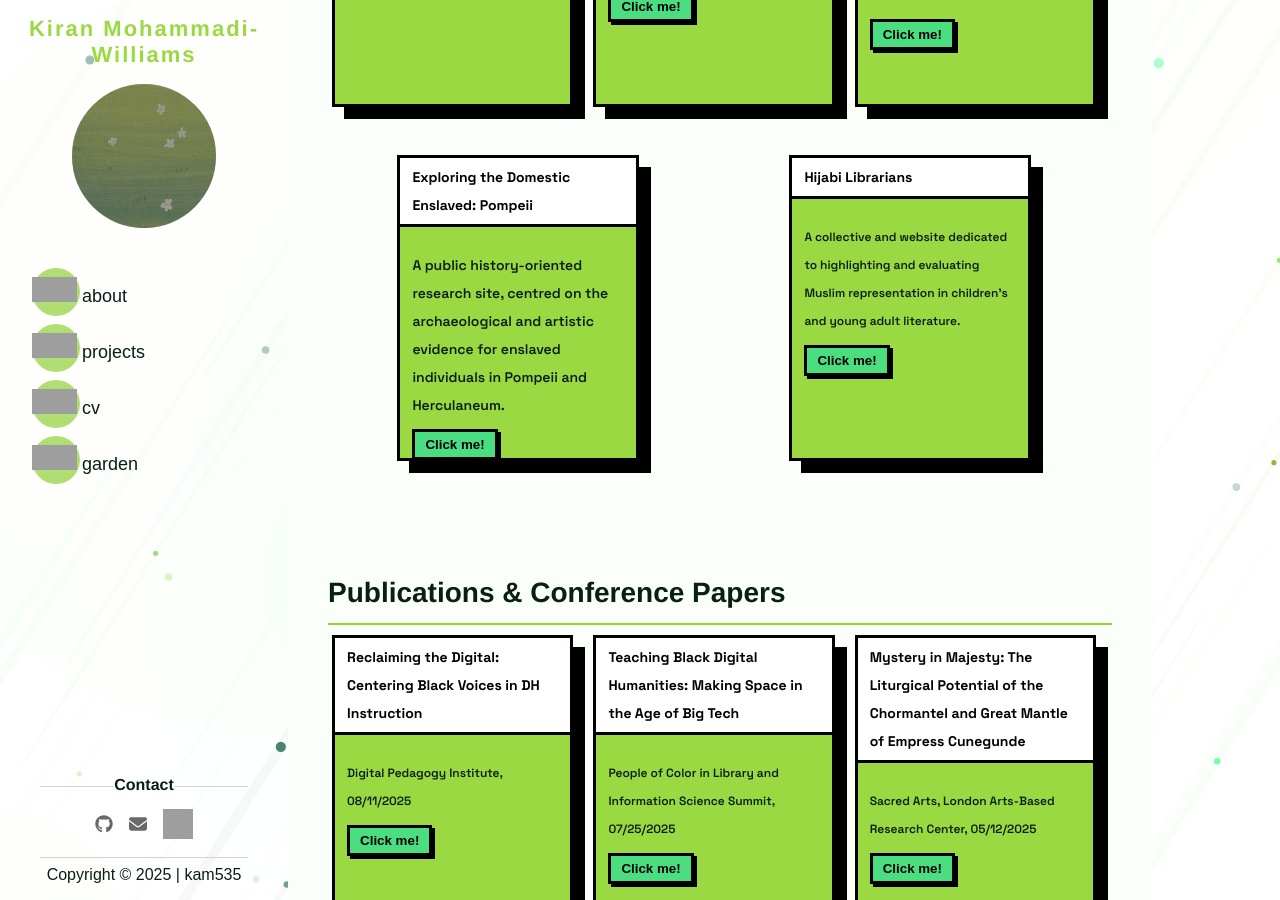
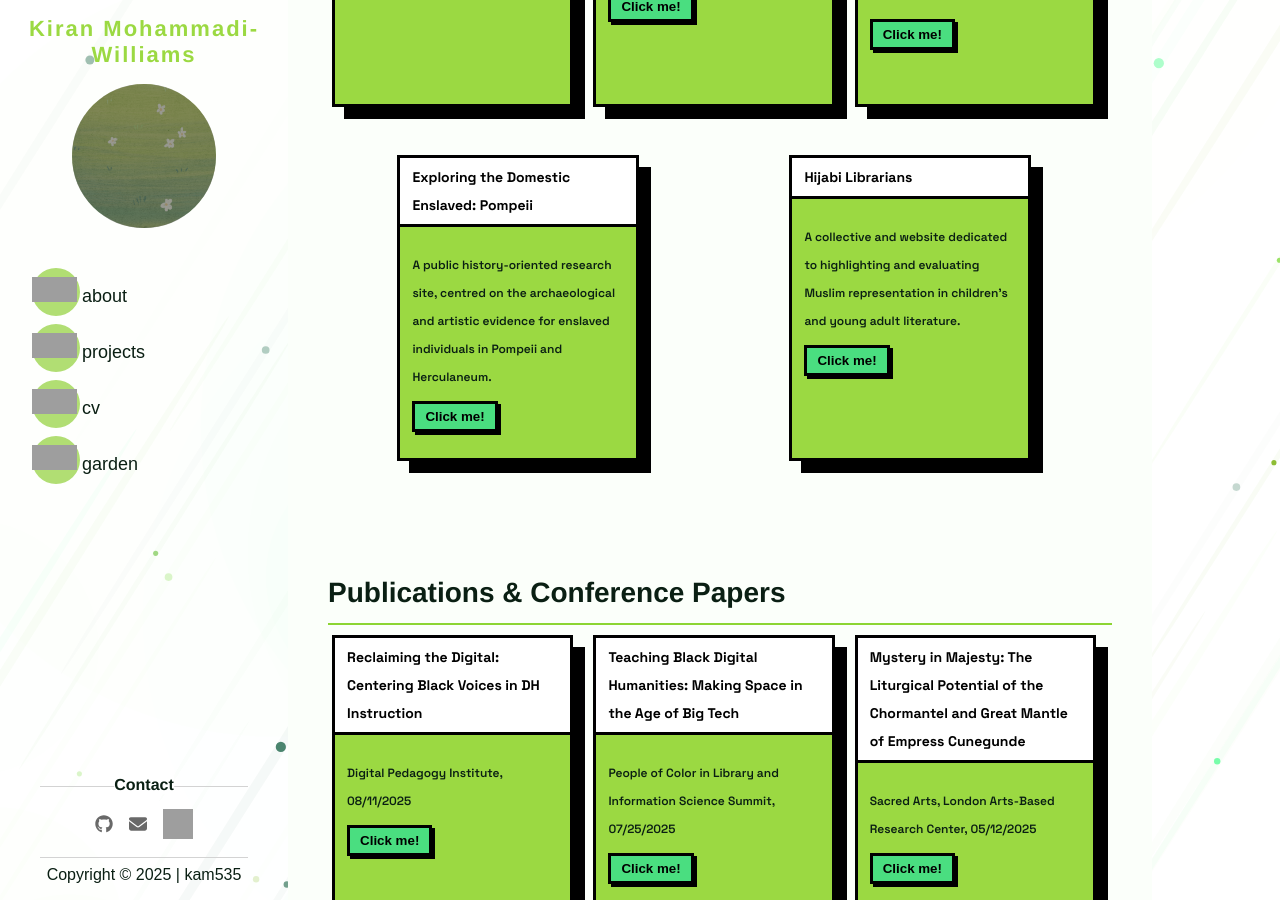
Before and after one commit to green-queen/green-queen.github.io, a Jekyll site: the page built from _pages/projects.md, in a window 1280 px wide and 900 px high, scrolled down 851 px. Built offline with Jekyll 4.4.1, drawn with Linux system fonts in a browser that asks for light colours; some web fonts are replaced; grey boxes are pictures that could not be loaded.

Commit message:
Update projects.md

```diff
--- a/_pages/projects.md
+++ b/_pages/projects.md
@@ -42,7 +42,7 @@ main {
   </div>
   <div class="card">
     <div class="head">Exploring the Domestic Enslaved: Pompeii</div>
-    <div class="content" style="font-size: 14px;">
+    <div class="content" style="font-size: 12px;">
       A public history-oriented research site, centred on the archaeological and artistic evidence for enslaved individuals in Pompeii and Herculaneum.
       <br />
       <button class="button">Click me!</button>
```
